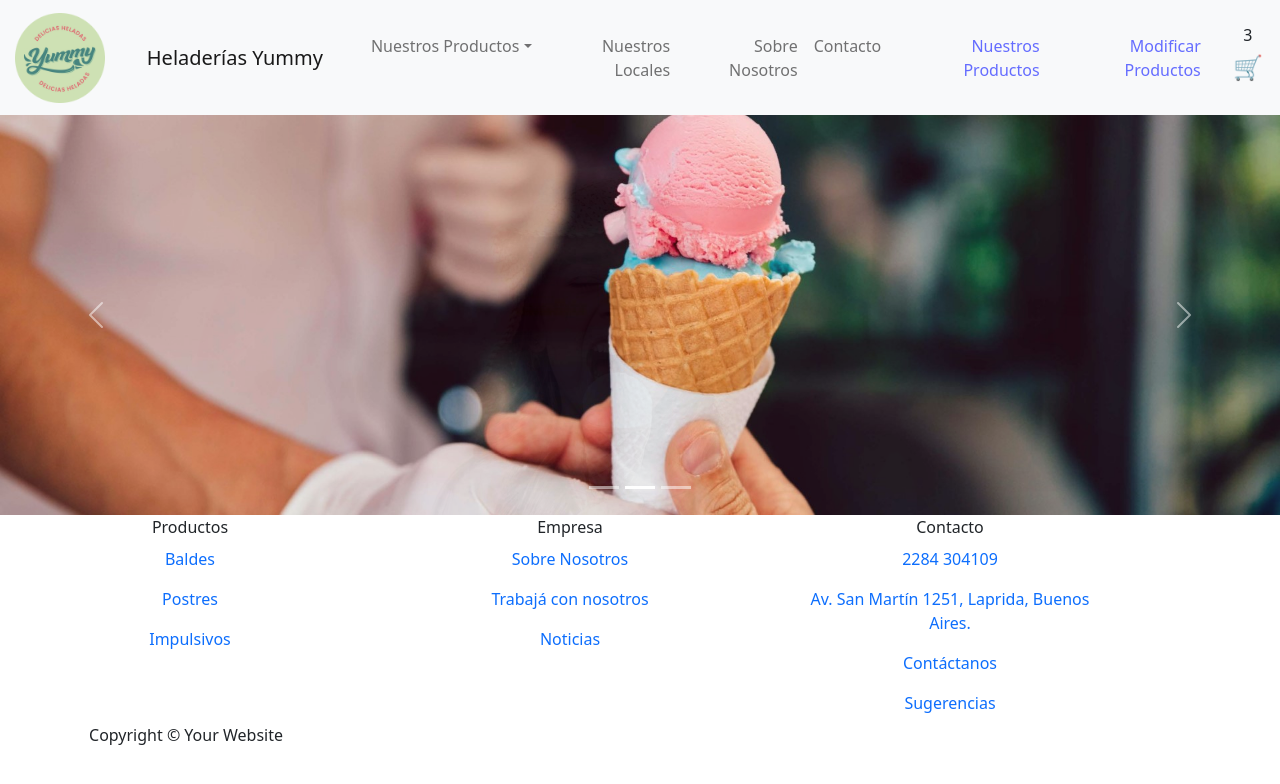
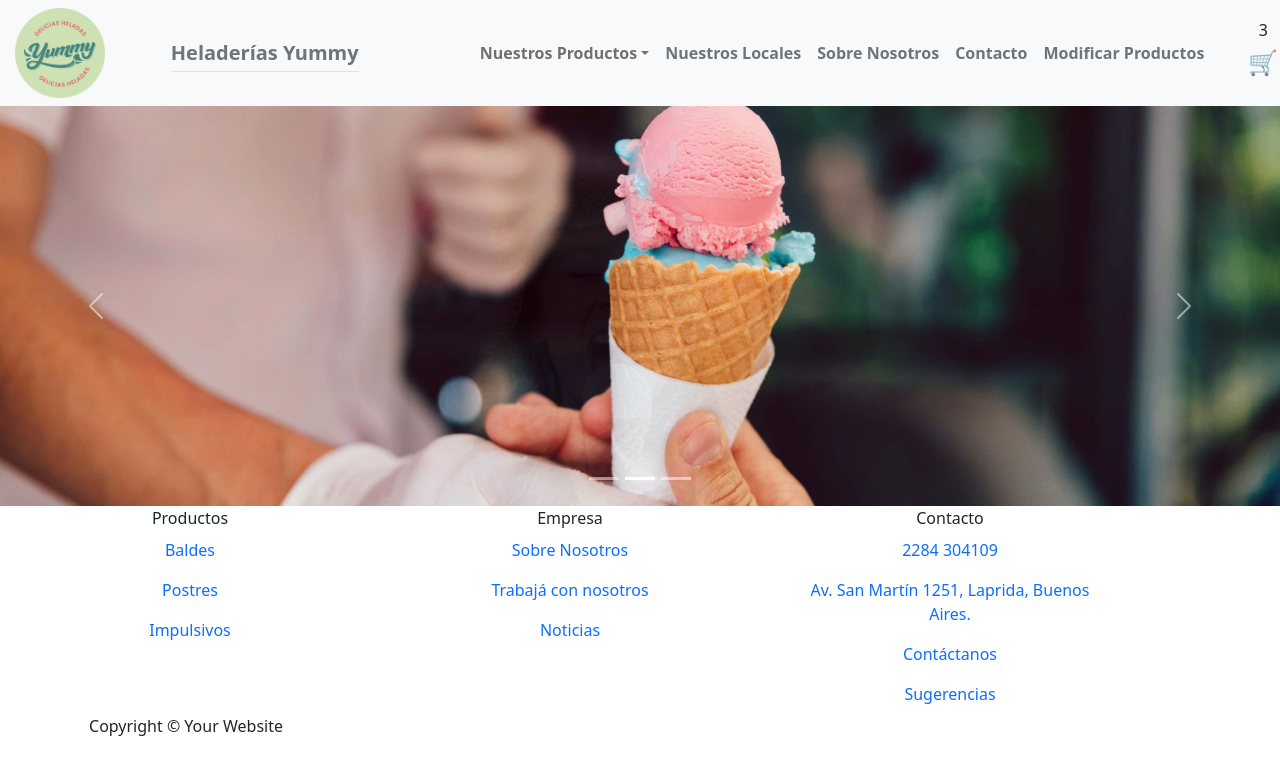
Before and after one commit to Belendefranchi/cursoReact, a React (Vite) app: page / in a window 1280 px wide. Shown: the top 784 px of the page. Built offline with nearby package versions, Linux system fonts and the light colour scheme; no server answers; the database is empty.

Commit message:
acomodo routes y agrego todos los productos a firebase

```diff
--- a/src/App.jsx
+++ b/src/App.jsx
@@ -8,7 +8,8 @@ import Carousel from './components/Carousel'
 import Footer from './components/Footer'
 import ItemListContainer from './components/ItemListContainer'
 import ItemDetail from './components/ItemDetail'
-import ModifyProductsList from './components/ModifyProductsList'
+import ModifyProductsList from './components/ModifyItemsList'
+import ModifyItem from './components/ModifyItem'
 
 function App() {
 
@@ -86,6 +87,15 @@ function App() {
           element={<ItemDetail />}
         />
 
+        <Route
+          path="/productos/todos"
+          element={<>
+            <ItemListContainer products={products} category={"baldes"} />
+            <ItemListContainer products={products} category={"postres"} />
+            <ItemListContainer products={products} category={"impulsivos"} />
+          </>}
+        />
+
         <Route path="/modificar"
           element={<ModifyProductsList
           products={products}
--- a/src/components/ModifyItem.jsx
+++ b/src/components/ModifyItem.jsx
@@ -1,19 +1,14 @@
 import React from 'react'
 import { Button, Card } from 'react-bootstrap'
-import { Link } from 'react-router-dom'
 
-const Item = ( { product, setProduct, deleteProduct } ) => {
+const ModifyItem = ( { product, deleteProduct } ) => {
     return (
-        <Card style={{ width: '20rem', height: '38rem', margin: '1rem' }}>
-            <Card.Img variant="top" src={product.image} />
-            <Card.Body style={{ paddingBottom: '0rem', paddingTop: '0rem' }}>
-                <Card.Title>
-                    <Link to={`${product.title}`}>{product.title}</Link>
-                </Card.Title>
-                <Card.Text>
-                    <p style={{ height: '5rem'}}>{product.description}</p>
-                    <h4>${product.price}</h4>
-                </Card.Text>
+        <Card style={{ width: '20rem', height: '40rem', margin: '1rem' }}>
+            <Card.Img className='img-fluid' variant="top" src={product.image} />
+            <Card.Body>
+                <Card.Title>{product.title}</Card.Title>
+                <Card.Text className='p-1' style={{ height: '6rem', margin: '1rem' }}>{product.description}</Card.Text>
+                <Card.Title>$ {product.price}</Card.Title>
                 <Button className="m-1" variant="primary">Modificar</Button>
                 <Button className="m-1" variant="primary" onclick={deleteProduct}>Eliminar</Button>
             </Card.Body>
@@ -21,7 +16,7 @@ const Item = ( { product, setProduct, deleteProduct } ) => {
     )
 }
 
-export default Item
+export default ModifyItem
 
 /*         <>
             <img src={product.image}></img>
--- a/src/components/ModifyProductsList.jsx
+++ b/src/components/ModifyItemsList.jsx
@@ -3,11 +3,11 @@ import { Link } from 'react-router-dom';
 import Form from './Form/Form'
 import ModifyItem from './ModifyItem'
 
-const ModifyProductsList = ({ products, setProducts, deleteProduct }) => {
+const ModifyProductsList = ({ products, setProducts }) => {
     return (
         <div>
             <Form setProducts={ setProducts } />
-            <div className='d-flex justify-content-center p-4'>
+            <div className='d-flex justify-content-center flex-wrap p-4'>
                 {products.map((product) => {
                     return (
                         <>
--- a/src/components/Navbar/NavBar.jsx
+++ b/src/components/Navbar/NavBar.jsx
@@ -8,18 +8,19 @@ import CartWidget from './CartWidget';
 
 
 function NavBar() {
-  /* const { baldes, postres, impulsivos } = products; */
 
   return (
     <>
       <Navbar bg="light" expand="lg">
         <BrandIcon />
-        <Container>
-          <Navbar.Brand>Heladerías Yummy</Navbar.Brand>
+        <Container className="m-4">
+        <Link to='/'>
+          <Navbar.Brand className='text-secondary fw-bold border-bottom'>Heladerías Yummy</Navbar.Brand>
+        </Link>
           <Navbar.Toggle aria-controls="basic-navbar-nav" />
-          <Navbar.Collapse className="text-end" id="basic-navbar-nav">
-            <Nav className="m-4">
-              <NavDropdown title="Nuestros Productos" id="basic-nav-dropdown">
+          <Navbar.Collapse className='justify-content-end text-end' id="basic-navbar-nav">
+            <Nav>
+              <NavDropdown className='text-secondary fw-bold' title="Nuestros Productos" id="basic-nav-dropdown">
 {/*           <NavDropdown.Item
                   <Link to='/productos/servido'>
                     <h6 className="dropdown-item">Servido</h6>
@@ -48,23 +49,26 @@ function NavBar() {
                 <NavDropdown.Divider />
                 <NavDropdown.Item>
                   <Link to='/productos/todos'>
-                    <h6 className="dropdown-item">Ver todos</h6>
+                    <h6 className='dropdown-item fw-bold'>Ver todos</h6>
                   </Link>
                 </NavDropdown.Item>
               </NavDropdown>
-              <Nav.Link>Nuestros Locales</Nav.Link>
-              <Nav.Link>Sobre Nosotros</Nav.Link>
-              <Nav.Link>Contacto</Nav.Link>
               <Nav.Link>
-                <Link to='/productos'>Nuestros Productos</Link>
+                <Link to='/locales' className='link-secondary fw-bold'>Nuestros Locales</Link>
               </Nav.Link>
               <Nav.Link>
-                <Link to='/modificar'>Modificar Productos</Link>
+                <Link to='/nosotros' className='link-secondary fw-bold'>Sobre Nosotros</Link>
+              </Nav.Link>
+              <Nav.Link>
+                <Link to='/contacto' className='link-secondary fw-bold'>Contacto</Link>
+              </Nav.Link>
+              <Nav.Link>
+                <Link to='/modificar' className='link-secondary fw-bold'>Modificar Productos</Link>
               </Nav.Link>
             </Nav>
           </Navbar.Collapse>
-          <CartWidget />
         </Container>
+        <CartWidget />
       </Navbar>
     </>
   );
```
Also changed, not shown: src/products.json (+4 -4 lines).
